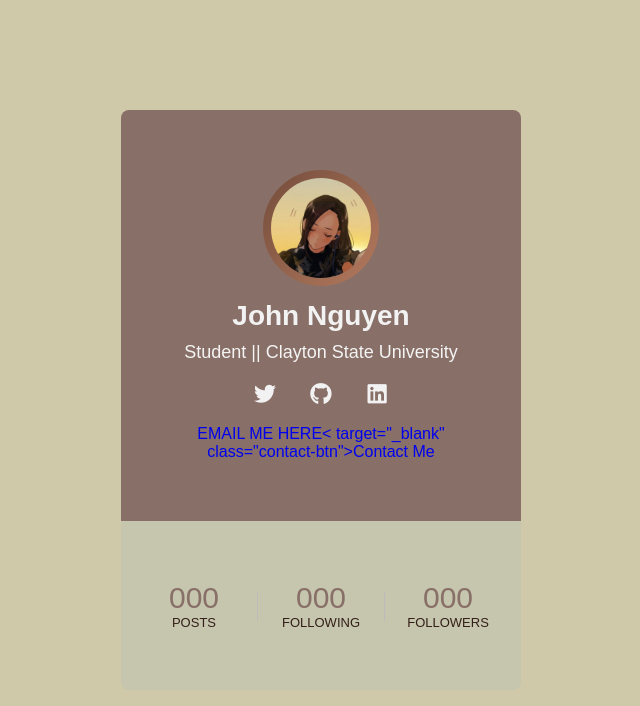
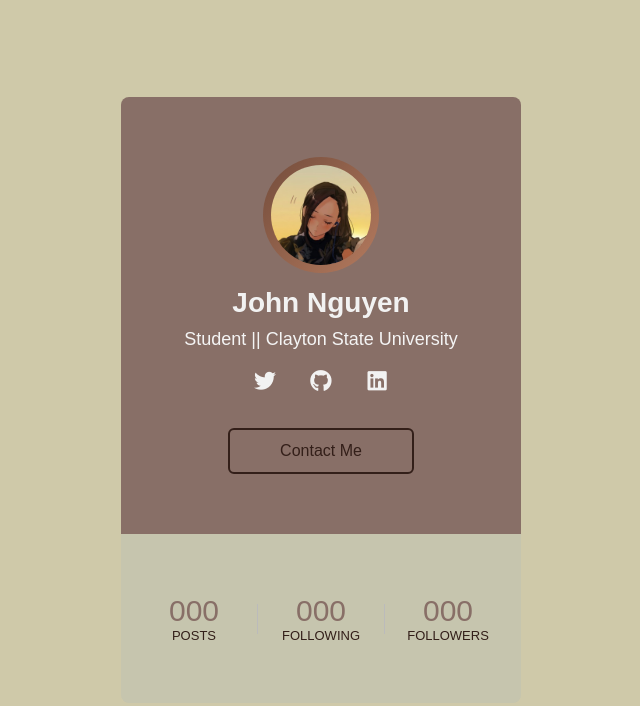
Before and after one commit to JuneVert/JuneVert, a plain HTML site: page index.html in a window 1280 px wide. Shown: the whole page, without its empty margins (319-959 px from the left). Drawn offline with Linux system fonts and the light colour scheme.

Commit message:
Update index.html

```diff
--- a/index.html
+++ b/index.html
@@ -20,7 +20,7 @@
             <a href="https://github.com/JuneVert" target="_blank" class="fab fa-github"></a>
             <a href="https://www.linkedin.com/in/johnn0/" target="_blank" class="fab fa-linkedin"></a>
           </div>
-          <a href="mailto:Johnnguyen4001@gmail.com">EMAIL ME HERE< target="_blank" class="contact-btn">Contact Me</a>
+          <a href="mailto:Johnnguyen4001@gmail.com" target="_blank" class="contact-btn">Contact Me</a>
         </div>
         <div class="card-footer">
           <div class="numbers">
```
